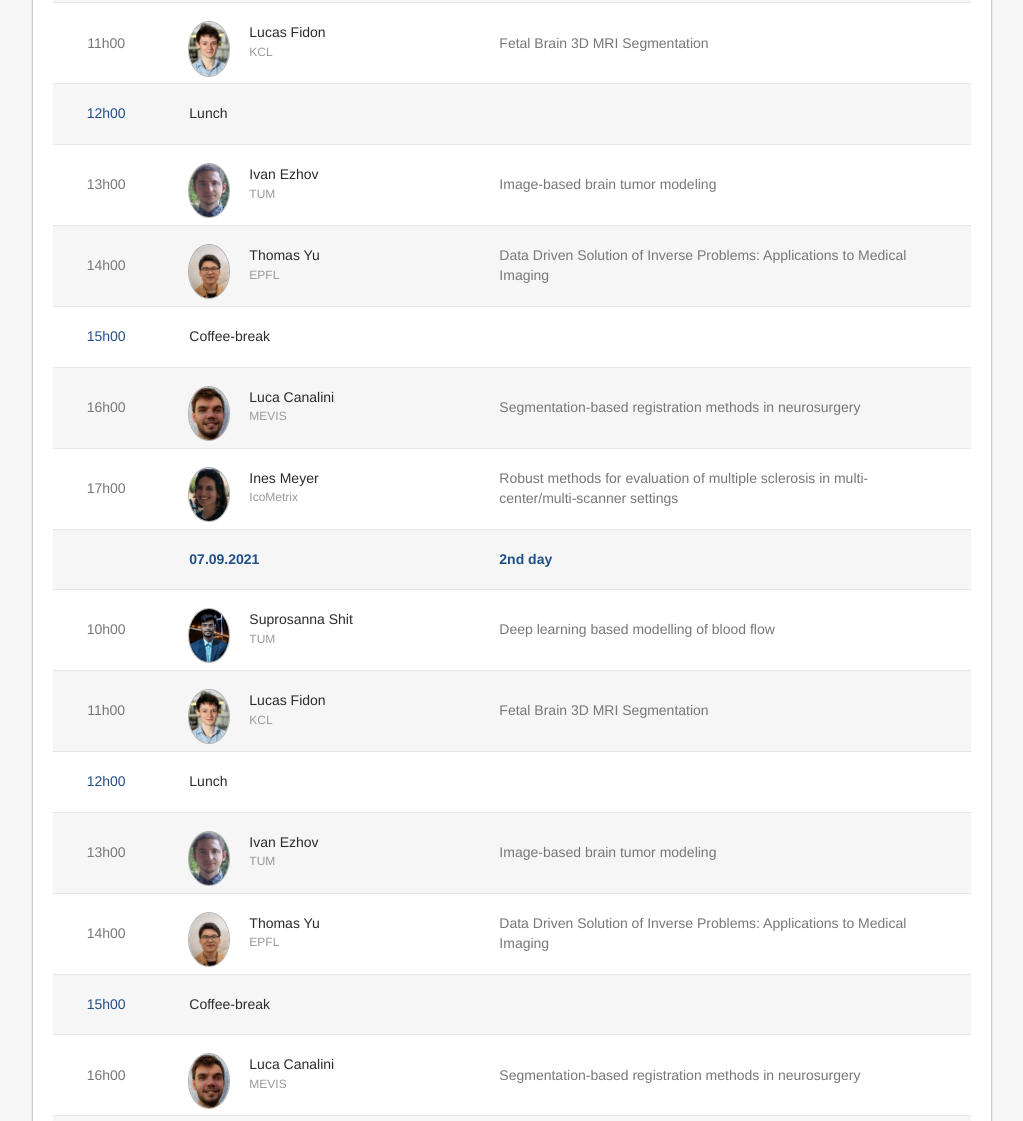
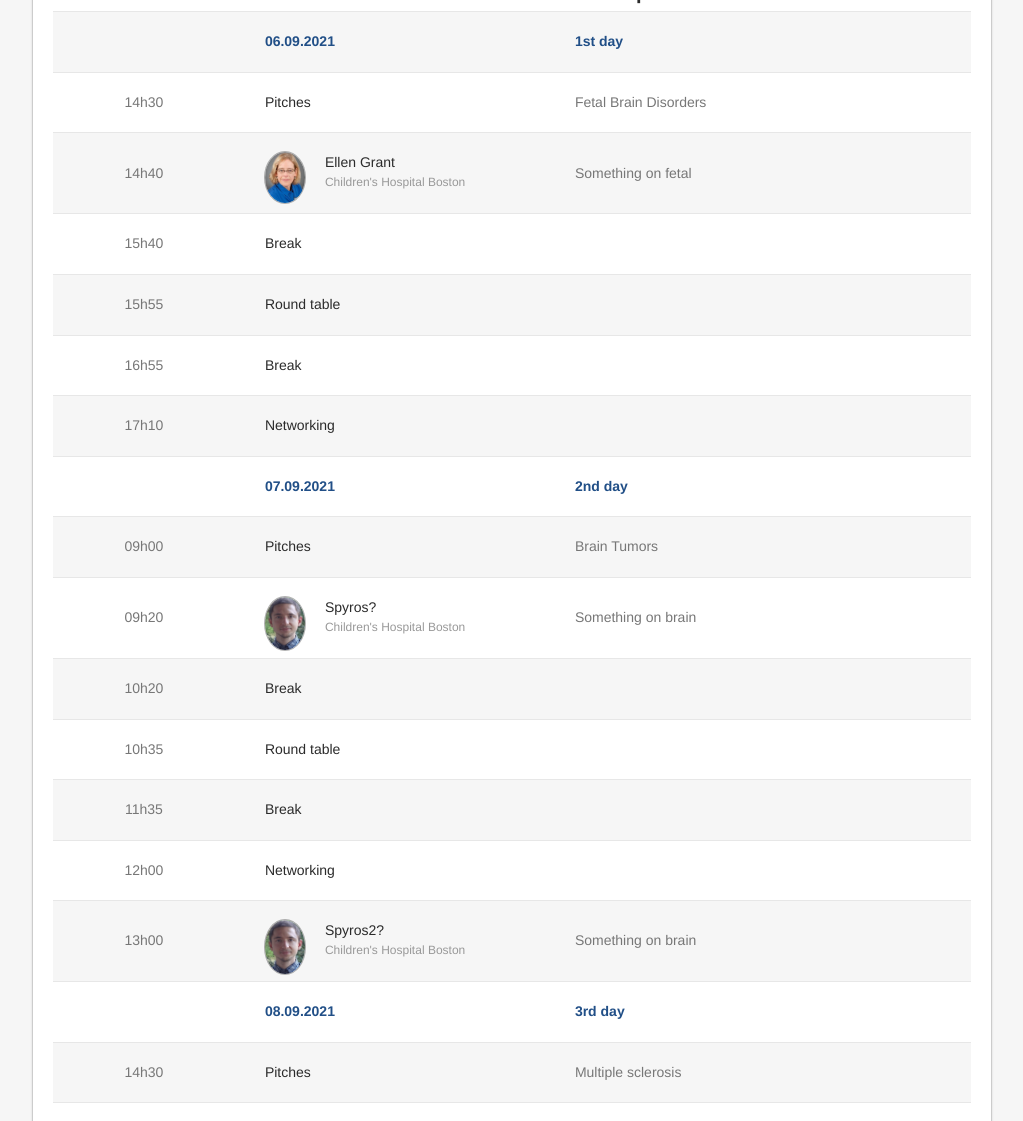
Before and after one commit to trabit-network/conference, a plain HTML site: page index.html in a window 1280 px wide. Shown: the part 1679-2800 px from the top of the page, without its empty margins (128-1151 px from the left). Drawn offline with nearby package versions, Linux system fonts and the light colour scheme.

Commit message:
more info

```diff
--- a/index.html
+++ b/index.html
@@ -120,8 +120,6 @@
 
     <h3 class="speech-title">
 
-      <span class="speech-time">10h00</span>
-
       <span>Jan Kirschke</span>
     </h3>
 
@@ -140,9 +138,25 @@
 
     <h3 class="speech-title">
 
-      <span class="speech-time">11h00</span>
+      <span>Daniel Reich</span>
+    </h3>
 
-      <span>Daniel Reich</span>
+    <h3 class="speakers-name">
+
+    </h3>
+    <p class="speakers-bio">Something on something different than spine</p>
+  </li>
+
+  <li class="speakers-item" itemprop="performer" itemscope itemtype="http://schema.org/Person">
+
+    <span class="speaker-photo">
+        <img class="photo" src="./img/ellen.png" alt="" itemprop="image">
+      </span>
+
+
+    <h3 class="speech-title">
+
+      <span>Ellen Grant</span>
     </h3>
 
     <h3 class="speakers-name">
@@ -185,53 +199,143 @@
 
 
 
-          <tr class="schedule-other">
-            <td class="schedule-time">9h00</td>
-            <td class="schedule-slot">Check-in / Breakfast</b></td>
+          <tr>
+            <td class="schedule-time">14h30</td>
+            <td class="schedule-slot">Pitches</b></td>
+            <td class="schedule-description">Fetal Brain Disorders</td>
+          </tr>
+
+
+
+
+          <tr>
+            <td class="schedule-time">14h40</td>
+            <td class="schedule-slot">
+
+              <span class="speaker-photo">
+                <img class="photo" src="./img/ellen.png" alt="">
+              </span>
+
+
+              Ellen Grant
+              <span class="speakers-company">Children&#39;s Hospital Boston</span>
+            </td>
+            <td class="schedule-description">Something on fetal</td>
+          </tr>
+
+
+
+
+          <tr>
+            <td class="schedule-time">15h40</td>
+            <td class="schedule-slot">Break</b></td>
             <td class="schedule-description"></td>
           </tr>
 
 
 
 
-          <tr>
-            <td class="schedule-time">10h00</td>
-            <td class="schedule-slot">
-
-              <span class="speaker-photo">
-                <img class="photo" src="./img/supro.png" alt="">
-              </span>
-
-
-              Suprosanna Shit
-              <span class="speakers-company">TUM</span>
-            </td>
-            <td class="schedule-description">Deep learning based modelling of blood flow</td>
-          </tr>
-
-
 
           <tr>
-            <td class="schedule-time">11h00</td>
-            <td class="schedule-slot">
-
-              <span class="speaker-photo">
-                <img class="photo" src="./img/lucas.jpg" alt="">
-              </span>
-
-
-              Lucas Fidon
-              <span class="speakers-company">KCL</span>
-            </td>
-            <td class="schedule-description">Fetal Brain 3D MRI Segmentation</td>
+            <td class="schedule-time">15h55</td>
+            <td class="schedule-slot">Round table</b></td>
+            <td class="schedule-description"></td>
           </tr>
 
 
 
 
+
+          <tr>
+            <td class="schedule-time">16h55</td>
+            <td class="schedule-slot">Break</b></td>
+            <td class="schedule-description"></td>
+          </tr>
+
+
+
+
+
+          <tr>
+            <td class="schedule-time">17h10</td>
+            <td class="schedule-slot">Networking</b></td>
+            <td class="schedule-description"></td>
+          </tr>
+
+
+
+
+
           <tr class="schedule-other">
+            <td class="schedule-time"></td>
+            <td class="schedule-description"><b>07.09.2021<b></td>
+            <td class="schedule-description"><b>2nd day</b></td>
+          </tr>
+
+
+
+
+
+          <tr>
+            <td class="schedule-time">09h00</td>
+            <td class="schedule-slot">Pitches</b></td>
+            <td class="schedule-description">Brain Tumors</td>
+          </tr>
+
+
+
+
+          <tr>
+            <td class="schedule-time">09h20</td>
+            <td class="schedule-slot">
+
+              <span class="speaker-photo">
+                <img class="photo" src="./img/ivan.jpg" alt="">
+              </span>
+
+
+              Spyros?
+              <span class="speakers-company">Children&#39;s Hospital Boston</span>
+            </td>
+            <td class="schedule-description">Something on brain</td>
+          </tr>
+
+
+
+
+          <tr>
+            <td class="schedule-time">10h20</td>
+            <td class="schedule-slot">Break</b></td>
+            <td class="schedule-description"></td>
+          </tr>
+
+
+
+
+
+          <tr>
+            <td class="schedule-time">10h35</td>
+            <td class="schedule-slot">Round table</b></td>
+            <td class="schedule-description"></td>
+          </tr>
+
+
+
+
+
+          <tr>
+            <td class="schedule-time">11h35</td>
+            <td class="schedule-slot">Break</b></td>
+            <td class="schedule-description"></td>
+          </tr>
+
+
+
+
+
+          <tr>
             <td class="schedule-time">12h00</td>
-            <td class="schedule-slot">Lunch</b></td>
+            <td class="schedule-slot">Networking</b></td>
             <td class="schedule-description"></td>
           </tr>
 
@@ -247,71 +351,10 @@
               </span>
 
 
-              Ivan Ezhov
-              <span class="speakers-company">TUM</span>
+              Spyros2?
+              <span class="speakers-company">Children&#39;s Hospital Boston</span>
             </td>
-            <td class="schedule-description">Image-based brain tumor modeling</td>
-          </tr>
-
-
-
-          <tr>
-            <td class="schedule-time">14h00</td>
-            <td class="schedule-slot">
-
-              <span class="speaker-photo">
-                <img class="photo" src="./img/thomas.png" alt="">
-              </span>
-
-
-              Thomas Yu
-              <span class="speakers-company">EPFL</span>
-            </td>
-            <td class="schedule-description">Data Driven Solution of Inverse Problems: Applications to Medical Imaging</td>
-          </tr>
-
-
-
-
-          <tr class="schedule-other">
-            <td class="schedule-time">15h00</td>
-            <td class="schedule-slot">Coffee-break</b></td>
-            <td class="schedule-description"></td>
-          </tr>
-
-
-
-
-          <tr>
-            <td class="schedule-time">16h00</td>
-            <td class="schedule-slot">
-
-              <span class="speaker-photo">
-                <img class="photo" src="./img/luca.jpg" alt="">
-              </span>
-
-
-              Luca Canalini
-              <span class="speakers-company">MEVIS</span>
-            </td>
-            <td class="schedule-description">Segmentation-based registration methods in neurosurgery</td>
-          </tr>
-
-
-
-          <tr>
-            <td class="schedule-time">17h00</td>
-            <td class="schedule-slot">
-
-              <span class="speaker-photo">
-                <img class="photo" src="./img/ines.png" alt="">
-              </span>
-
-
-              Ines Meyer
-              <span class="speakers-company">IcoMetrix</span>
-            </td>
-            <td class="schedule-description">Robust methods for evaluation of multiple sclerosis in multi-center/multi-scanner settings</td>
+            <td class="schedule-description">Something on brain</td>
           </tr>
 
 
@@ -319,132 +362,154 @@
 
           <tr class="schedule-other">
             <td class="schedule-time"></td>
-            <td class="schedule-description"><b>07.09.2021<b></td>
-            <td class="schedule-description"><b>2nd day</b></td>
+            <td class="schedule-description"><b>08.09.2021<b></td>
+            <td class="schedule-description"><b>3rd day</b></td>
+          </tr>
+
+
+
+
+
+          <tr>
+            <td class="schedule-time">14h30</td>
+            <td class="schedule-slot">Pitches</b></td>
+            <td class="schedule-description">Multiple sclerosis</td>
           </tr>
 
 
 
 
           <tr>
-            <td class="schedule-time">10h00</td>
+            <td class="schedule-time">14h40</td>
             <td class="schedule-slot">
 
               <span class="speaker-photo">
-                <img class="photo" src="./img/supro.png" alt="">
+                <img class="photo" src="./img/daniel_reich.jpg" alt="">
               </span>
 
 
-              Suprosanna Shit
-              <span class="speakers-company">TUM</span>
+              Daniel Reich
+              <span class="speakers-company">NIH</span>
             </td>
-            <td class="schedule-description">Deep learning based modelling of blood flow</td>
-          </tr>
-
-
-
-          <tr>
-            <td class="schedule-time">11h00</td>
-            <td class="schedule-slot">
-
-              <span class="speaker-photo">
-                <img class="photo" src="./img/lucas.jpg" alt="">
-              </span>
-
-
-              Lucas Fidon
-              <span class="speakers-company">KCL</span>
-            </td>
-            <td class="schedule-description">Fetal Brain 3D MRI Segmentation</td>
+            <td class="schedule-description">Something on MS</td>
           </tr>
 
 
 
 
-          <tr class="schedule-other">
-            <td class="schedule-time">12h00</td>
-            <td class="schedule-slot">Lunch</b></td>
+          <tr>
+            <td class="schedule-time">15h40</td>
+            <td class="schedule-slot">Break</b></td>
             <td class="schedule-description"></td>
           </tr>
 
 
 
 
-          <tr>
-            <td class="schedule-time">13h00</td>
-            <td class="schedule-slot">
-
-              <span class="speaker-photo">
-                <img class="photo" src="./img/ivan.jpg" alt="">
-              </span>
-
-
-              Ivan Ezhov
-              <span class="speakers-company">TUM</span>
-            </td>
-            <td class="schedule-description">Image-based brain tumor modeling</td>
-          </tr>
-
-
 
           <tr>
-            <td class="schedule-time">14h00</td>
-            <td class="schedule-slot">
-
-              <span class="speaker-photo">
-                <img class="photo" src="./img/thomas.png" alt="">
-              </span>
-
-
-              Thomas Yu
-              <span class="speakers-company">EPFL</span>
-            </td>
-            <td class="schedule-description">Data Driven Solution of Inverse Problems: Applications to Medical Imaging</td>
-          </tr>
-
-
-
-
-          <tr class="schedule-other">
-            <td class="schedule-time">15h00</td>
-            <td class="schedule-slot">Coffee-break</b></td>
+            <td class="schedule-time">15h55</td>
+            <td class="schedule-slot">Round table</b></td>
             <td class="schedule-description"></td>
           </tr>
 
 
 
 
+
           <tr>
-            <td class="schedule-time">16h00</td>
-            <td class="schedule-slot">
-
-              <span class="speaker-photo">
-                <img class="photo" src="./img/luca.jpg" alt="">
-              </span>
-
-
-              Luca Canalini
-              <span class="speakers-company">MEVIS</span>
-            </td>
-            <td class="schedule-description">Segmentation-based registration methods in neurosurgery</td>
+            <td class="schedule-time">16h55</td>
+            <td class="schedule-slot">Break</b></td>
+            <td class="schedule-description"></td>
           </tr>
 
 
 
+
+
           <tr>
-            <td class="schedule-time">17h00</td>
+            <td class="schedule-time">17h10</td>
+            <td class="schedule-slot">Networking</b></td>
+            <td class="schedule-description"></td>
+          </tr>
+
+
+
+
+
+          <tr class="schedule-other">
+            <td class="schedule-time"></td>
+            <td class="schedule-description"><b>09.09.2021<b></td>
+            <td class="schedule-description"><b>4th day</b></td>
+          </tr>
+
+
+
+
+
+          <tr>
+            <td class="schedule-time">09h00</td>
+            <td class="schedule-slot">Pitches</b></td>
+            <td class="schedule-description">Stroke/Neurovascular Disease</td>
+          </tr>
+
+
+
+
+          <tr>
+            <td class="schedule-time">09h20</td>
             <td class="schedule-slot">
 
               <span class="speaker-photo">
-                <img class="photo" src="./img/ines.png" alt="">
+                <img class="photo" src="./img/kirschke.JPEG" alt="">
               </span>
 
 
-              Ines Meyer
-              <span class="speakers-company">IcoMetrix</span>
+              Jan Kirschke
+              <span class="speakers-company">TUM</span>
             </td>
-            <td class="schedule-description">Robust methods for evaluation of multiple sclerosis in multi-center/multi-scanner settings</td>
+            <td class="schedule-description">Something on spine</td>
           </tr>
+
+
+
+
+          <tr>
+            <td class="schedule-time">10h20</td>
+            <td class="schedule-slot">Break</b></td>
+            <td class="schedule-description"></td>
+          </tr>
+
+
+
+
+
+          <tr>
+            <td class="schedule-time">10h35</td>
+            <td class="schedule-slot">Round table</b></td>
+            <td class="schedule-description"></td>
+          </tr>
+
+
+
+
+
+          <tr>
+            <td class="schedule-time">11h35</td>
+            <td class="schedule-slot">Break</b></td>
+            <td class="schedule-description"></td>
+          </tr>
+
+
+
+
+
+          <tr>
+            <td class="schedule-time">12h00</td>
+            <td class="schedule-slot">Networking</b></td>
+            <td class="schedule-description"></td>
+          </tr>
+
 
 
     </tbody>
```
Also changed, not shown: img/ellen.png (added).
